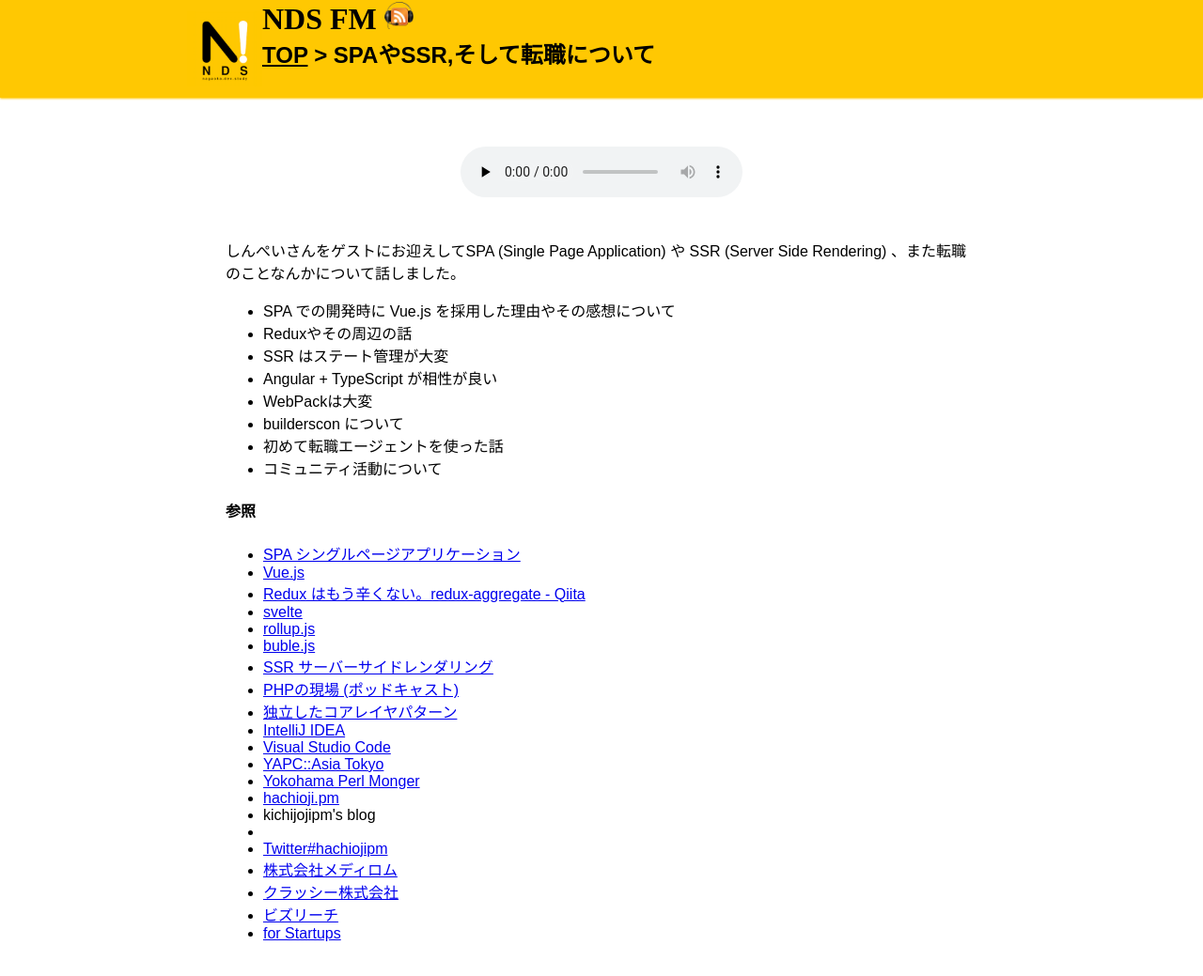
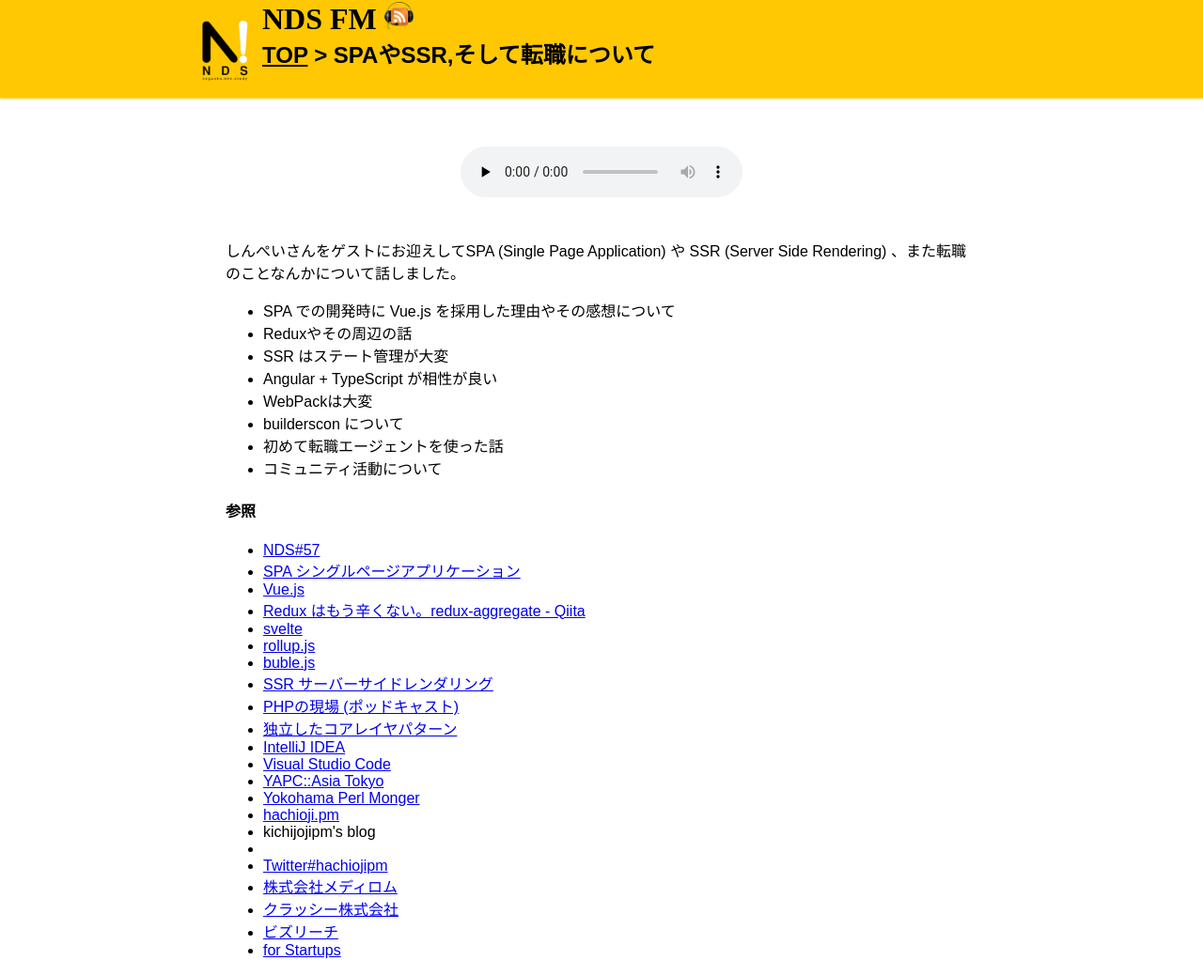
Before and after one commit to NagaokaDevelopersStudy/ndsfm, a Jekyll site: the page built from docs/_posts/2018-08-11-002.md, in a window 1280 px wide. Shown: the whole page at 94% size. Built offline with Jekyll 4.4.1, drawn with Linux system fonts in a browser that asks for light colours; some web fonts are replaced.

Commit message:
update ndsfm#002: add refs nds#57

```diff
--- a/docs/_posts/2018-08-11-002.md
+++ b/docs/_posts/2018-08-11-002.md
@@ -11,6 +11,8 @@
   length: 33649394
   duration: 01:10:06
 refs:
+  - title: NDS#57
+    url: http://nagaoka.techtalk.jp/no57
   - title: SPA シングルページアプリケーション
     url: https://ja.wikipedia.org/wiki/シングルページアプリケーション
   - title: Vue.js
```
